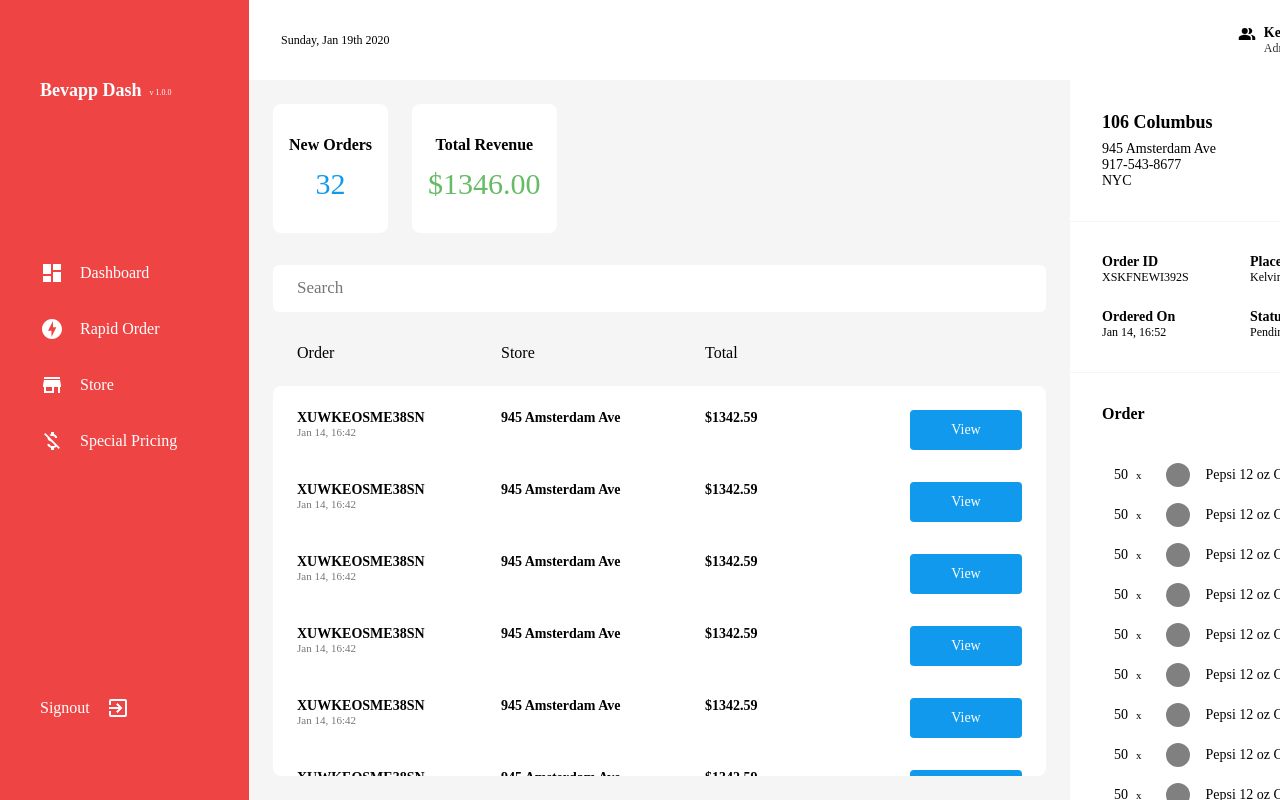
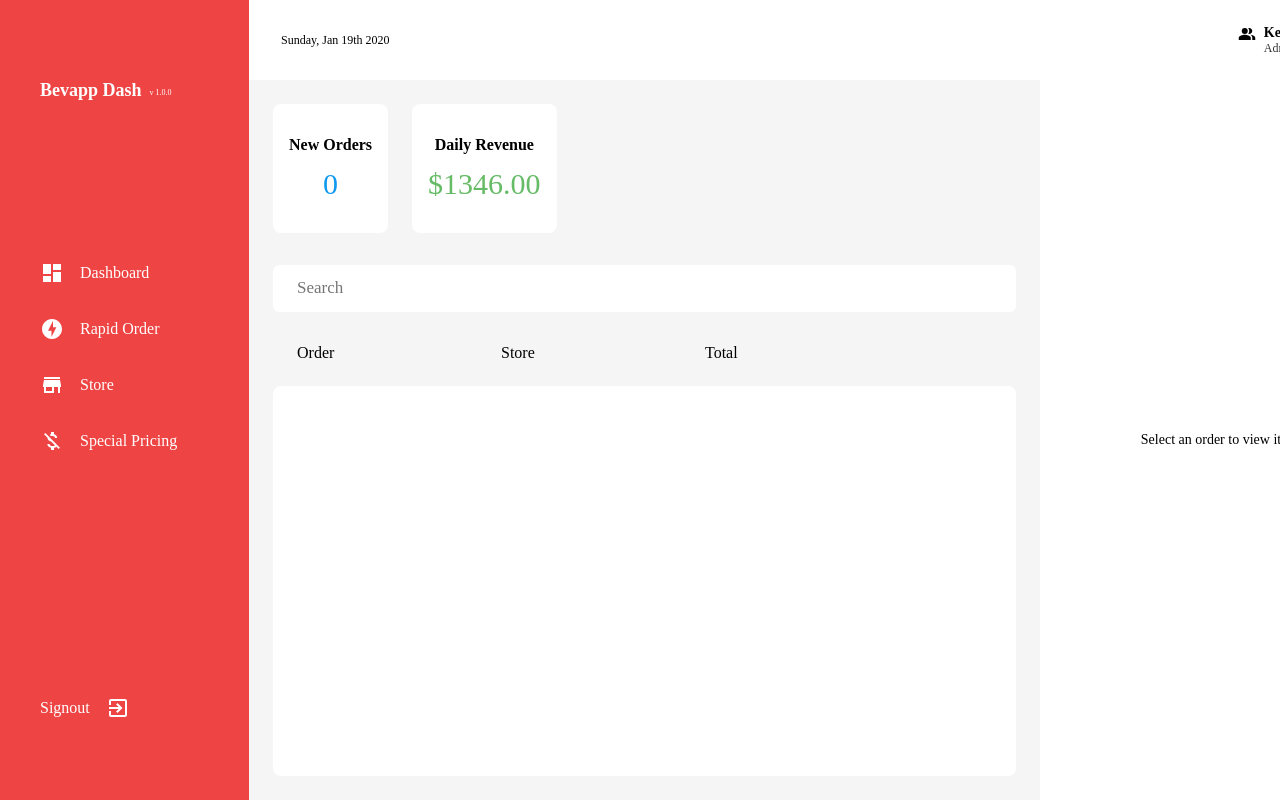
Before and after one commit to kelvindelosangeles/bevapp-dash, a React (Create React App) app: page /dashboard in a window 1280 px wide. Built offline with nearby package versions, Linux system fonts and the light colour scheme.

Commit message:
Beginniing to work on dashbaord order preview actions

```diff
--- a/src/applications/Dashboard/Dashboard.js
+++ b/src/applications/Dashboard/Dashboard.js
@@ -1,15 +1,24 @@
 import React from "react";
 
+import { connect } from "react-redux";
 import styled from "styled-components";
+import { Colors } from "../../constants/Colors";
 
 import StatBar from "./components/StatBar";
 import DashboardSearch from "./components/DashboardSearch";
 import OrderHeader from "./components/OrderHeader";
 import Orders from "./components/Orders/Orders";
 import SingleOrder from "./components/Single Order/SingleOrder";
-import { Colors } from "../../constants/Colors";
+import EmptyOrder from "../Rapid Order/Components/EmptyOrder";
 
-const Dashboard = () => {
+const Dashboard = ({ activeOrder }) => {
+  const OrderPreview =
+    Object.values(activeOrder).length > 0 ? (
+      <SingleOrder />
+    ) : (
+      <EmptyOrder message="Select an order to view it's details" />
+    );
+
   return (
     <DashboardWrapper>
       <Main>
@@ -18,9 +27,7 @@ const Dashboard = () => {
         <OrderHeader />
         <Orders />
       </Main>
-      <Aside>
-        <SingleOrder />
-      </Aside>
+      <Aside>{OrderPreview}</Aside>
     </DashboardWrapper>
   );
 };
@@ -37,9 +44,12 @@ const Main = styled.div`
 `;
 const Aside = styled.div`
   display: flex;
-  max-width: 360px;
+  width: 390px;
+  max-width: 390px;
   flex: 1;
   background-color: ${Colors.white};
 `;
 
-export default Dashboard;
+export default connect(state => {
+  return { activeOrder: state.DashboardState.activeOrder };
+})(Dashboard);
--- a/src/applications/Dashboard/components/Orders/Order.js
+++ b/src/applications/Dashboard/components/Orders/Order.js
@@ -1,21 +1,35 @@
 import React from "react";
+import { connect } from "react-redux";
 import styled from "styled-components";
 import { Colors } from "../../../../constants/Colors";
-import moment from "moment";
 
-const Order = () => {
-  console.log(moment(new Date()).format("MMM DD, H:mm"));
+const Order = ({ orderDetails, dispatch }) => {
+  const total = Object.values(orderDetails.order)
+    .map(i => {
+      const total = parseFloat(i.qty * parseFloat(i.price));
+      return total;
+    })
+    .reduce((a, b) => {
+      return a + b;
+    })
+    .toFixed(2);
+
+  const viewHandler = () => {
+    dispatch({
+      type: "SET_ACTIVE_ORDER",
+      order: orderDetails
+    });
+  };
 
   return (
     <OrderWrapper>
       <div>
-        <h6>XUWKEOSME38SN</h6>
-        <p>Jan 14, 16:42</p>
+        <h6>{orderDetails.details.orderID}</h6>
+        <p>{orderDetails.details.createdAt}</p>
       </div>
-
-      <h6>945 Amsterdam Ave</h6>
-      <h6>$1342.59</h6>
-      <button>View</button>
+      <h6>{orderDetails.customer.name}</h6>
+      <h6>$ {total} </h6>
+      <button onClick={viewHandler}>View</button>
     </OrderWrapper>
   );
 };
@@ -38,6 +52,7 @@ const OrderWrapper = styled.div`
     width: 180px;
     min-width: 180px;
     margin-right: 24px;
+    text-transform: capitalize;
   }
   p {
     font-family: "AvenirNext-Medium", "Avenir Next", serif;
@@ -58,4 +73,4 @@ const OrderWrapper = styled.div`
   }
 `;
 
-export default Order;
+export default connect()(Order);
--- a/src/applications/Dashboard/components/Orders/Orders.js
+++ b/src/applications/Dashboard/components/Orders/Orders.js
@@ -1,25 +1,18 @@
 import React from "react";
 import styled from "styled-components";
+import { connect } from "react-redux";
+
 import { Colors } from "../../../../constants/Colors";
 import Order from "./Order";
 
-const Orders = () => {
+const Orders = ({ orders }) => {
+  const OrdersArray = Object.values(orders).map(i => {
+    return <Order orderDetails={i} />;
+  });
+
   return (
     <OrdersWrapper>
-      <section>
-        <Order />
-        <Order />
-        <Order />
-        <Order />
-        <Order />
-        <Order />
-        <Order />
-        <Order />
-        <Order />
-        <Order />
-        <Order />
-        <Order />
-      </section>
+      <section>{OrdersArray}</section>
     </OrdersWrapper>
   );
 };
@@ -38,4 +31,6 @@ const OrdersWrapper = styled.div`
     overflow-y: scroll;
   }
 `;
-export default Orders;
+export default connect(state => {
+  return { orders: state.DashboardState.orders };
+})(Orders);
--- a/src/applications/Dashboard/components/Single Order/SingleOrder.js
+++ b/src/applications/Dashboard/components/Single Order/SingleOrder.js
@@ -1,28 +1,31 @@
 import React from "react";
+import { connect } from "react-redux";
 
 import styled from "styled-components";
 import { Colors } from "../../../../constants/Colors";
 import SingleOrderItem from "./SingleOrderItem";
+import CustomerDetails from "../../../../global/OrderPreview/CustomerDetails";
 
-const SingleOrder = () => {
+const SingleOrder = ({ order }) => {
+  const { customer, details } = order;
+
+  const OrdersArray = Object.values(order.order).map(i => {
+    return <SingleOrderItem orderDetails={i} />;
+  });
+
   return (
     <SingleOrderWrapper>
       <div className="wrapper">
-        <CustomerDetails>
-          <div>
-            <h3>106 Columbus</h3>
-            <p>945 Amsterdam Ave</p>
-            <p>917-543-8677</p>
-            <p>NYC</p>
-          </div>
-          <div> Map Image</div>
-        </CustomerDetails>
-
+        <CustomerDetails
+          name={customer.name}
+          address={customer.address}
+          telephone={customer.telephone}
+        />
         <OrderDetails>
           <div className="row">
             <div className="detail">
               <h6>Order ID</h6>
-              <p>XSKFNEWI392S</p>
+              <p>{details.orderID}</p>
             </div>
             <div className="detail">
               <h6>Placed By</h6>
@@ -32,7 +35,7 @@ const SingleOrder = () => {
           <div className="row">
             <div className="detail">
               <h6>Ordered On</h6>
-              <p>Jan 14, 16:52</p>
+              <p>{details.createdAt}</p>
             </div>
             <div className="detail">
               <h6>Status/Complete</h6>
@@ -46,18 +49,7 @@ const SingleOrder = () => {
             <h6>Order</h6>
             <h6>Cost</h6>
           </header>
-          <main>
-            <SingleOrderItem />
-            <SingleOrderItem />
-            <SingleOrderItem />
-            <SingleOrderItem />
-            <SingleOrderItem />
-            <SingleOrderItem />
-            <SingleOrderItem />
-            <SingleOrderItem />
-            <SingleOrderItem />
-            <SingleOrderItem />
-          </main>
+          <main>{OrdersArray}</main>
           <footer>
             <h6>Total Cost</h6>
             <h6>$ 4,564.23</h6>
@@ -92,19 +84,6 @@ const SingleOrderWrapper = styled.div`
   }
 `;
 
-const CustomerDetails = styled.section`
-  display: flex;
-  justify-content: space-between;
-  h3 {
-    font-family: "AvenirNext-Heavy", "Avenir Next", serif;
-    font-size: 18px;
-    margin-bottom: 8px;
-  }
-  p {
-    font-family: "AvenirNext-Medium", "Avenir Next", serif;
-    font-size: 14px;
-  }
-`;
 const OrderDetails = styled.section`
   .row {
     display: flex;
@@ -124,7 +103,6 @@ const OrderDetails = styled.section`
     font-size: 12px;
   }
 `;
-
 const OrderItems = styled.section`
   header {
     display: flex;
@@ -162,9 +140,10 @@ const OrderActions = styled.section`
   }
 `;
 const SmallButton = styled.button`
-    width: 80px;
-    ${props => console.log(props.color)}
-    background-color: ${props => props.color};
-    `;
+  width: 80px;
+  background-color: ${props => props.color};
+`;
 
-export default SingleOrder;
+export default connect(state => {
+  return { order: state.DashboardState.activeOrder };
+})(SingleOrder);
--- a/src/applications/Dashboard/components/Single Order/SingleOrderItem.js
+++ b/src/applications/Dashboard/components/Single Order/SingleOrderItem.js
@@ -1,14 +1,14 @@
 import React from "react";
 import styled from "styled-components";
 
-const SingleOrderItem = () => {
+const SingleOrderItem = ({ orderDetails }) => {
   return (
     <Order>
-      <div className="quantity">50</div>
+      <div className="quantity">{orderDetails.qty}</div>
       <span>x</span>
       <div className="logo" />
-      <p className="itemTitle">Pepsi 12 oz Can</p>
-      <p className="cost">$ 47.32</p>
+      <p className="itemTitle">{orderDetails.description}</p>
+      <p className="cost">$ {orderDetails.price}</p>
     </Order>
   );
 };
--- a/src/applications/Dashboard/components/StatBar.js
+++ b/src/applications/Dashboard/components/StatBar.js
@@ -1,17 +1,22 @@
 import React from "react";
+import { connect } from "react-redux";
 
 import styled from "styled-components";
 import { Colors } from "../../../constants/Colors";
 
-const StatBar = () => {
+const StatBar = ({ orders }) => {
+  const newOrders = Object.values(orders).filter(i => {
+    return i.details.new;
+  }).length;
+
   return (
     <StatBarWrapper>
       <Stat color={Colors.blue}>
         <h6>New Orders</h6>
-        <p>32</p>
+        <p>{newOrders}</p>
       </Stat>
       <Stat color={Colors.green}>
-        <h6>Total Revenue</h6>
+        <h6>Daily Revenue</h6>
         <p>$1346.00</p>
       </Stat>
     </StatBarWrapper>
@@ -48,4 +53,6 @@ const Stat = styled.div`
   }
 `;
 
-export default StatBar;
+export default connect(state => {
+  return { orders: state.DashboardState.orders };
+})(StatBar);
--- a/src/applications/Rapid Order/Components/EmptyOrder.js
+++ b/src/applications/Rapid Order/Components/EmptyOrder.js
@@ -2,10 +2,10 @@ import React from "react";
 import styled from "styled-components";
 import { Colors } from "../../../constants/Colors";
 
-const EmptyOrder = () => {
+const EmptyOrder = ({ message }) => {
   return (
     <EmptyOrderWrapper>
-      <p>Add an item to create a new order</p>
+      <p>{message}</p>
     </EmptyOrderWrapper>
   );
 };
@@ -16,6 +16,7 @@ const EmptyOrderWrapper = styled.div`
   display: flex;
   justify-content: center;
   align-items: center;
+  width: 100%;
   p {
     font-family: "AvenirNext-Bold", "Avenir Next", serif;
     font-size: 14px;
--- a/src/applications/Rapid Order/Components/ROrder.js
+++ b/src/applications/Rapid Order/Components/ROrder.js
@@ -10,6 +10,7 @@ import { Colors } from "../../../constants/Colors";
 import { CustomersArray } from "../../../Assets/Data/Customers";
 
 import SingleOrderItem from "./SingleOrderItem";
+import CustomerDetails from "../../../global/OrderPreview/CustomerDetails";
 
 const calcTotal = x => {
   return x
@@ -105,16 +106,13 @@ const ROrder = ({ order, dispatch }) => {
           />
         </CustomerSelect>
         {customer && (
-          <CustomerDetails>
-            <div>
-              <h3>{customer.name.toUpperCase()}</h3>
-              <p>{customer.address}</p>
-              <p>{formatTel(customer.telephone)}</p>
-              <p>NYC</p>
-            </div>
-            <div> Map Image</div>
-          </CustomerDetails>
+          <CustomerDetails
+            name={customer.name}
+            address={customer.address}
+            telephone={customer.telephone}
+          />
         )}
+
         <OrderDetails>
           <div className="row">
             <div className="detail">
@@ -180,21 +178,6 @@ const ROrderWrapper = styled.div`
 `;
 const CustomerSelect = styled.section``;
 
-const CustomerDetails = styled.section`
-  display: flex;
-  justify-content: space-between;
-  h3 {
-    font-family: "AvenirNext-Heavy", "Avenir Next", serif;
-    font-size: 18px;
-    margin-bottom: 8px;
-    max-width: 210px;
-  }
-  p {
-    font-family: "AvenirNext-Medium", "Avenir Next", serif;
-    font-size: 14px;
-    text-transform: uppercase;
-  }
-`;
 const OrderDetails = styled.section`
   .row {
     display: flex;
--- a/src/applications/Rapid Order/RapidOrder.js
+++ b/src/applications/Rapid Order/RapidOrder.js
@@ -19,7 +19,11 @@ const RapidOrder = ({ atcVisible, atcfVisible, order }) => {
     <RapidOrderWrapper>
       <ROControls search={search} RapidEntry={RapidEntry} />
       <ROItems filter={search[0]} />
-      {OrderEmpty ? <EmptyOrder /> : <ROrder />}
+      {OrderEmpty ? (
+        <EmptyOrder message="Add an item to create a new order" />
+      ) : (
+        <ROrder />
+      )}
       {atcVisible && <AddToCart clearSearch={search[1]} />}
       {atcfVisible && <AddtoCartFlavors clearSearch={search[1]} />}
     </RapidOrderWrapper>
--- /dev/null
+++ b/src/global/OrderPreview/CustomerDetails.js
@@ -0,0 +1,40 @@
+import React from "react";
+import styled from "styled-components";
+
+const CustomerDetails = props => {
+  const { name, address, telephone } = props;
+  const formatTel = tel => {
+    return `(${tel.slice(0, 3)}) ${tel.slice(3, 6)} ${tel.slice(6, 10)} `;
+  };
+
+  return (
+    <CustomerDetailsWrapper>
+      <div>
+        <h3>{name}</h3>
+        <p>{address}</p>
+        <p>{formatTel(telephone)}</p>
+        <p>NYC</p>
+      </div>
+      <div> Map Image</div>
+    </CustomerDetailsWrapper>
+  );
+};
+
+const CustomerDetailsWrapper = styled.section`
+  display: flex;
+  justify-content: space-between;
+  h3 {
+    font-family: "AvenirNext-Heavy", "Avenir Next", serif;
+    font-size: 18px;
+    margin-bottom: 8px;
+    max-width: 210px;
+    text-transform: uppercase;
+  }
+  p {
+    font-family: "AvenirNext-Medium", "Avenir Next", serif;
+    font-size: 14px;
+    text-transform: uppercase;
+  }
+`;
+
+export default CustomerDetails;
--- a/src/redux/reducers/DashboardReducer.js
+++ b/src/redux/reducers/DashboardReducer.js
@@ -1,11 +1,13 @@
 const initialState = {
-  orders: {}
+  orders: {},
+  activeOrder: {}
 };
 
 const DashboardReducer = (state = initialState, action) => {
   switch (action.type) {
     case "SUBMIT_ORDER":
       return {
+        ...state,
         orders: {
           ...state.orders,
           [action.details.orderID]: {
@@ -15,6 +17,10 @@ const DashboardReducer = (state = initialState, action) => {
           }
         }
       };
+    case "TOGGLE_ORDER":
+      return { ...state, activeOrder: { ...action.order } };
+    case "SET_ACTIVE_ORDER":
+      return { ...state, activeOrder: { ...action.order } };
     default:
       return state;
   }
```
